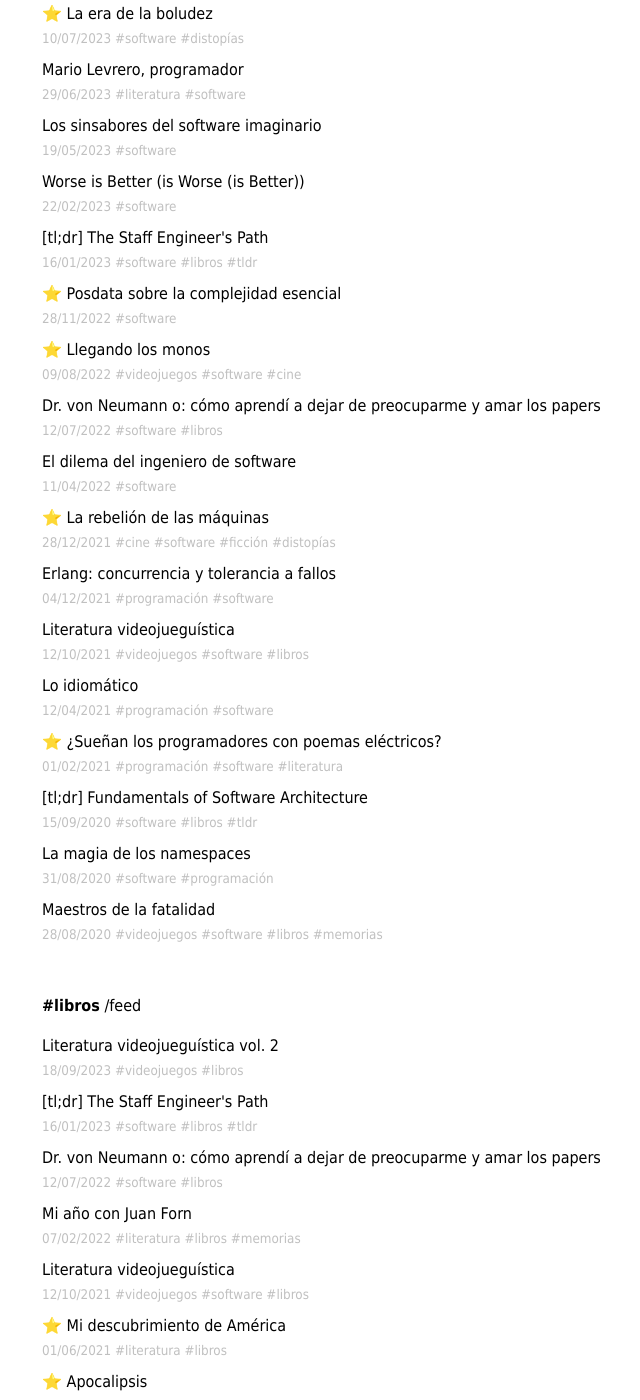
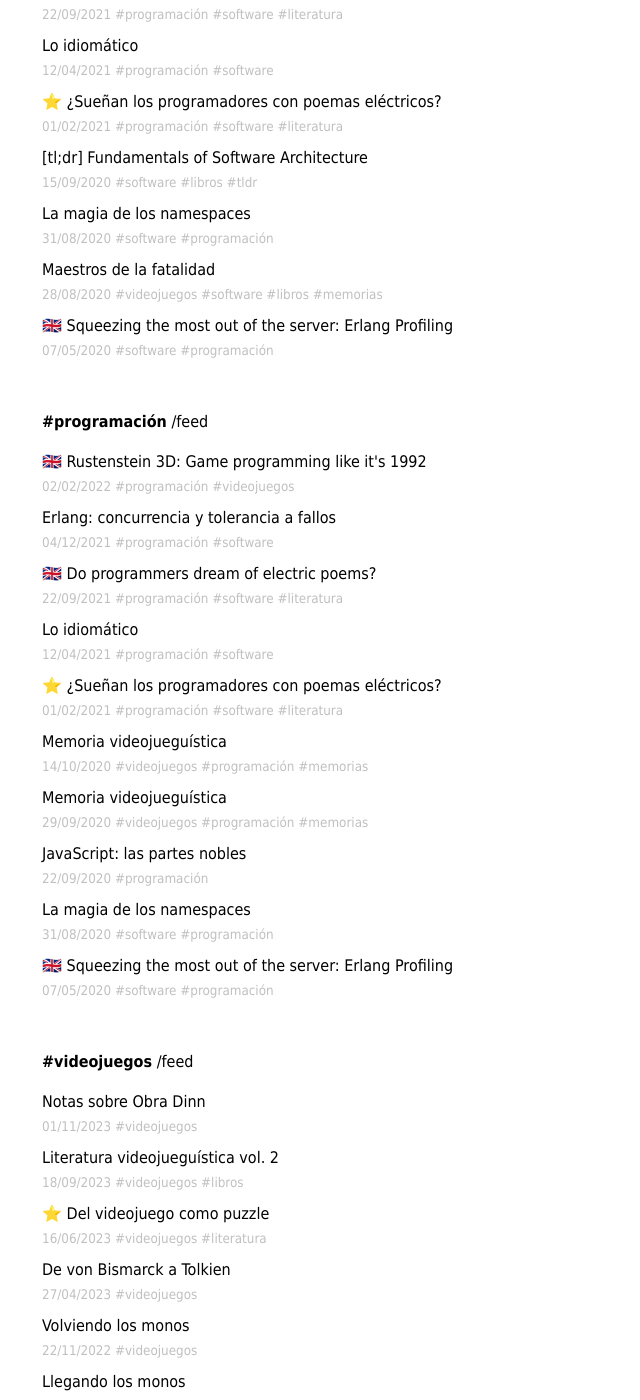
Before and after one commit to facundoolano/olano.dev, a Jekyll site: the page built from blog/tags.html, in a window 1280 px wide and 1400 px high, scrolled down 1939 px. Shown: the whole window, without its empty margins (238-878 px from the left). Built offline with Jekyll 4.4.1, drawn with Linux system fonts in a browser that asks for light colours; some of the changed text lies outside the part shown.

Commit message:
add support for external posts

```diff
--- a/_includes/posts.html
+++ b/_includes/posts.html
@@ -2,8 +2,8 @@
 
     <article>
 
-        {% if post.favorite %} ⭐ {% endif %} {% if post.translation %} 🇬🇧 {% endif %}
-        <a class="title" href="{{ post.url }}">{{ post.title }}</a>
+        {% if post.favorite %} ⭐ {% endif %} {% if post.lang == 'en' %} 🇬🇧 {% endif %}
+        <a class="title" href="{{ post.external | default:post.url }}">{{ post.title }}</a>
         <br/>
         <small>
             <span class="date">{{ post.date | date: "%d/%m/%Y" }}</span>
--- a/_layouts/post.html
+++ b/_layouts/post.html
@@ -23,8 +23,11 @@
     <br/>
     {% endif %}
 
-
+    {% if page.external%}
+    Post available <a href="{{page.external}}">at an external site</a>.
+    {% else %}
     {{ content }}
+    {% endif %}
 </div>
 
 <br/>
--- a/org/_posts/2021-09-22-do-programmers-dream-of-electronic-poems.org
+++ b/org/_posts/2021-09-22-do-programmers-dream-of-electronic-poems.org
@@ -5,7 +5,8 @@
 layout: post
 title: "Do programmers dream of electric poems?"
 subtitle: Programming and writing
-translation: true
+lang: en
+tags: [programación, software, literatura]
 ---
 #+END_EXPORT
 
```
Also changed, not shown: _posts/2020-05-07-erlang-profiling.md (added, +9 -0 lines), _posts/2021-09-22-do-programmers-dream-of-electronic-poems.md (+6 -8 lines), _posts/2022-02-22-rustenstein-3D.md (added, +9 -0 lines), org/_posts/2020-05-07-erlang-profiling.org (added, +12 -0 lines), org/_posts/2022-02-22-rustenstein-3D.org (added, +12 -0 lines).
